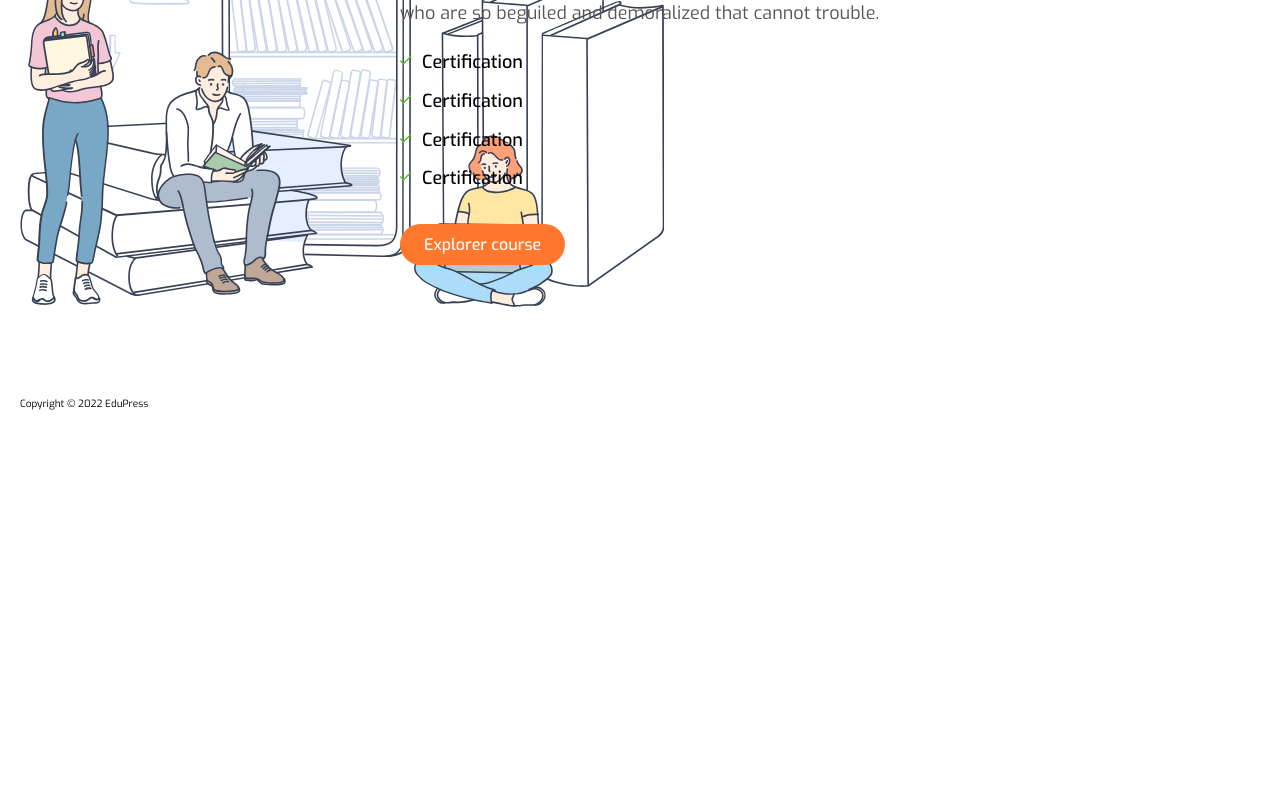
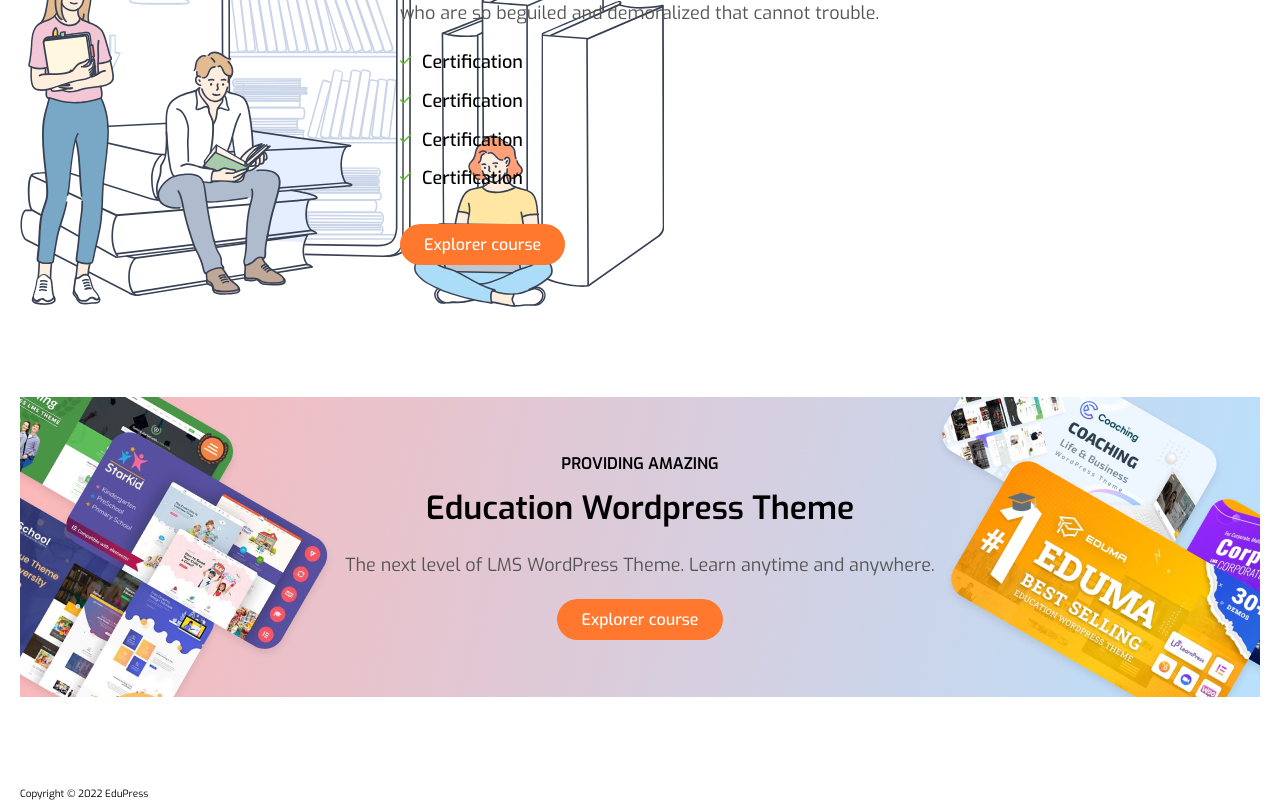
Before and after one commit to freund82/e-learning-react, a React (Vite) app: page / in a window 1280 px wide. Shown: the part 4601-5401 px from the top of the page. Before the commit the page ends 5011 px from the top, so only its background shows below. Built offline with nearby package versions, Linux system fonts and the light colour scheme.

Commit message:
Готов блок с баннером educationBanner

```diff
--- /dev/null
+++ b/src/pages/Home/EducationBanner/EducationBanner.jsx
@@ -0,0 +1,17 @@
+import "./educationBanner.css"
+import ButtonPrimary from "../../../components/shared/ButtonPrimary/ButtonPrimary"
+
+function EducationBanner() {
+    return (
+        <div className="educationBanner">
+            <div className="educationBanner__inner">
+                <h3 className="educationBanner__suptitle">PROVIDING AMAZING</h3>
+                <h2 className="educationBanner__title">Education Wordpress Theme</h2>
+                <p className="educationBanner__text">The next level of LMS WordPress Theme. Learn anytime and anywhere.</p>
+                <ButtonPrimary>Explorer course</ButtonPrimary>
+            </div>
+        </div>
+    )
+}
+
+export default EducationBanner
--- /dev/null
+++ b/src/pages/Home/EducationBanner/educationBanner.css
@@ -0,0 +1,40 @@
+.educationBanner{
+    display: flex;
+    flex-direction: column;
+    justify-content: center;
+    background-image: url('../../../assets/images/educationBanner.png');
+    background-repeat: no-repeat;
+    background-size: cover;
+    background-position: center;
+    height: 30rem;
+    width: 100%;
+    text-align: center;
+    margin: 0 auto;
+    margin-bottom:9rem;
+}
+
+.educationBanner__suptitle{
+    font-size: var(--font-size16);
+    line-height: var(--line-height120);
+    color:var(--black);
+    margin-bottom: 1.6rem;
+    font-weight:600;
+    text-transform: uppercase;
+}
+
+.educationBanner__title{
+    font-size: var(--font-size32);
+    line-height: var(--line-height120);
+    color:var(--black);
+    margin-bottom: 1.6rem;
+    font-weight:600;
+}
+
+.educationBanner__text{
+    font-size: var(--font-size18);
+    line-height: var(--line-height150);
+    margin-top:2.4rem;
+    margin-bottom: 2rem;
+    font-family: var(--font-family-Jost);
+    color:var(--dark-gray);
+}
--- a/src/pages/Home/Home.jsx
+++ b/src/pages/Home/Home.jsx
@@ -5,6 +5,7 @@ import FeaturedCourses from "./FeaturedCourses/FeaturedCourses.jsx"
 import LearnPressBanner from "./LearnPressBanner/LearnPressBanner.jsx"
 import StatisticCard from "../../components/StatisticCard/StatisticCard.jsx"
 import GrowUs from "./GrowUs/GrowUs.jsx"
+import EducationBanner from "./EducationBanner/EducationBanner.jsx"
 
 function Home({ statistic }) {
 
@@ -46,6 +47,11 @@ function Home({ statistic }) {
                 <GrowUs />
             </div>
         </section>
+        <section className="educationBanner__section">
+            <div className="container">
+                <EducationBanner />
+            </div>
+        </section>
         </>
     )
 }
```
Also changed, not shown: src/assets/images/educationBanner.png (added).
